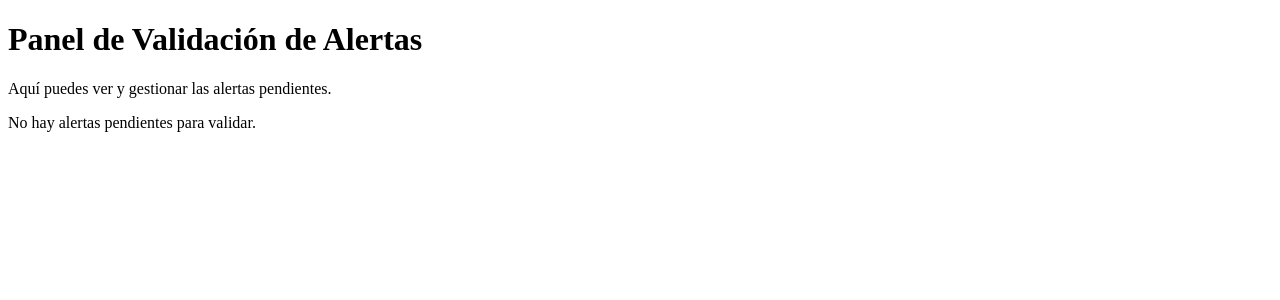
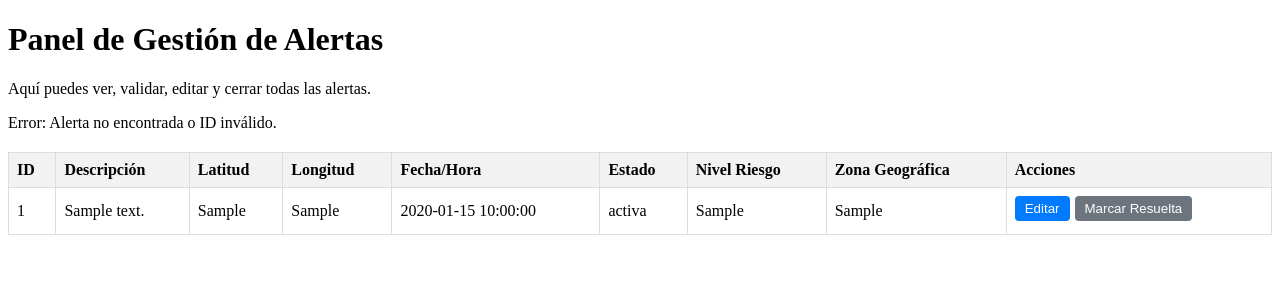
Before and after one commit to gollira77/AquaLerta, a PHP site: the page made by admin.php in a window 1280 px wide. Shown: the top 300 px of the page. Run offline with PHP 8.4, Linux system fonts and the light colour scheme; tables that the repository leaves empty or names only in its code hold one stand-in row (values such as "Sample post").

Commit message:
implementada la edicion y cierre de alertas activas

```diff
--- a/admin.php
+++ b/admin.php
@@ -1,7 +1,9 @@
 <?php
 include 'config.php';
 
-$sql = "SELECT id, descripcion, latitud, longitud, fecha_hora, estado FROM alertas WHERE estado = 'pendiente' ORDER BY fecha_hora DESC";
+// Consulta para obtener todas las alertas
+// Ordenadas por fecha/hora para ver las más recientes primero
+$sql = "SELECT id, descripcion, latitud, longitud, fecha_hora, estado, nivel_riesgo, zona_geografica FROM alertas ORDER BY fecha_hora DESC";
 $result = $conn->query($sql);
 
 ?>
@@ -11,7 +13,8 @@ $result = $conn->query($sql);
 <head>
     <meta charset="UTF-8">
     <meta name="viewport" content="width=device-width, initial-scale=1.0">
-    <title>Panel de Validación de Alertas - AquaLerta</title>
+    <title>Panel de Gestión de Alertas - AquaLerta</title>
+
     <link rel="stylesheet" href="assets/css/bootstrap.min.css">
     <link rel="stylesheet" href="assets/css/estilo.css">
     <style>
@@ -36,6 +39,7 @@ $result = $conn->query($sql);
             padding: 5px 10px;
             cursor: pointer;
             border-radius: 4px;
+            margin-bottom: 5px;
         }
         .btn-descartar {
             background-color: #dc3545;
@@ -44,6 +48,25 @@ $result = $conn->query($sql);
             padding: 5px 10px;
             cursor: pointer;
             border-radius: 4px;
+            margin-bottom: 5px;
+        }
+        .btn-editar {
+            background-color: #007bff;
+            color: white;
+            border: none;
+            padding: 5px 10px;
+            cursor: pointer;
+            border-radius: 4px;
+            margin-bottom: 5px;
+        }
+        .btn-resolver {
+            background-color: #6c757d;
+            color: white;
+            border: none;
+            padding: 5px 10px;
+            cursor: pointer;
+            border-radius: 4px;
+            margin-bottom: 5px;
         }
     </style>
 </head>
@@ -52,13 +75,22 @@ $result = $conn->query($sql);
     <?php include 'includes/navbar.php'; ?>
 
     <div class="container mt-5">
-        <h1>Panel de Validación de Alertas</h1>
-        <p>Aquí puedes ver y gestionar las alertas pendientes.</p>
+        <h1>Panel de Gestión de Alertas</h1>
+        <p>Aquí puedes ver, validar, editar y cerrar todas las alertas.</p>
 
         <?php
+        // Mostrar mensajes de estado
+        if (isset($_GET['status'])) {
+            if ($_GET['status'] == 'success') {
+                echo '<div class="alert alert-success" role="alert">¡Operación exitosa! Alerta ' . htmlspecialchars($_GET['action']) . '.</div>';
+            } elseif ($_GET['status'] == 'error') {
+                echo '<div class="alert alert-danger" role="alert">Error: ' . htmlspecialchars($_GET['message']) . '</div>';
+            }
+        }
+
         if ($result->num_rows > 0) {
             echo "<table>";
-            echo "<thead><tr><th>ID</th><th>Descripción</th><th>Latitud</th><th>Longitud</th><th>Fecha/Hora</th><th>Estado</th><th>Acciones</th></tr></thead>";
+            echo "<thead><tr><th>ID</th><th>Descripción</th><th>Latitud</th><th>Longitud</th><th>Fecha/Hora</th><th>Estado</th><th>Nivel Riesgo</th><th>Zona Geográfica</th><th>Acciones</th></tr></thead>";
             echo "<tbody>";
             // Mostrar cada fila de resultados
             while($row = $result->fetch_assoc()) {
@@ -69,31 +101,54 @@ $result = $conn->query($sql);
                 echo "<td>" . $row["longitud"]. "</td>";
                 echo "<td>" . $row["fecha_hora"]. "</td>";
                 echo "<td>" . $row["estado"]. "</td>";
+                echo "<td>" . $row["nivel_riesgo"]. "</td>"; // Mostrar nivel de riesgo
+                echo "<td>" . htmlspecialchars($row["zona_geografica"]). "</td>"; // Mostrar zona geográfica
                 echo "<td>";
-                // Botones para confirmar o descartar la alerta
-                echo "<form action='actualizar_estado_alerta.php' method='POST' style='display:inline;'>";
-                echo "<input type='hidden' name='id_alerta' value='" . $row["id"] . "'>";
-                echo "<input type='hidden' name='nuevo_estado' value='activa'>"; // Estado para confirmar
-                echo "<button type='submit' class='btn-confirmar'>Confirmar</button>";
-                echo "</form> ";
-                echo "<form action='actualizar_estado_alerta.php' method='POST' style='display:inline;'>";
-                echo "<input type='hidden' name='id_alerta' value='" . $row["id"] . "'>";
-                echo "<input type='hidden' name='nuevo_estado' value='rechazada'>"; // Estado para descartar
-                echo "<button type='submit' class='btn-descartar'>Descartar</button>";
-                echo "</form>";
+
+                // Botones de Confirmar/Descartar solo si el estado es 'pendiente'
+                if ($row["estado"] == 'pendiente') {
+                    echo "<form action='actualizar_estado_alerta.php' method='POST' style='display:inline-block; margin-right: 5px;'>";
+                    echo "<input type='hidden' name='id_alerta' value='" . $row["id"] . "'>";
+                    echo "<input type='hidden' name='nuevo_estado' value='activa'>";
+                    echo "<button type='submit' class='btn-confirmar'>Confirmar</button>";
+                    echo "</form>";
+                    echo "<form action='actualizar_estado_alerta.php' method='POST' style='display:inline-block;'>";
+                    echo "<input type='hidden' name='id_alerta' value='" . $row["id"] . "'>";
+                    echo "<input type='hidden' name='nuevo_estado' value='rechazada'>";
+                    echo "<button type='submit' class='btn-descartar'>Descartar</button>";
+                    echo "</form>";
+                }
+
+                // Botones de Editar y Resolver para alertas activas (o incluso pendientes/rechazadas si se quisiera reabrir)
+                if ($row["estado"] == 'activa' || $row["estado"] == 'pendiente' || $row["estado"] == 'rechazada') {
+                    echo "<form action='editar_alerta.php' method='GET' style='display:inline-block; margin-right: 5px;'>";
+                    echo "<input type='hidden' name='id_alerta' value='" . $row["id"] . "'>";
+                    echo "<button type='submit' class='btn-editar'>Editar</button>";
+                    echo "</form>";
+                }
+
+                // Botón de Marcar como Resuelta solo si la alerta no está ya resuelta
+                if ($row["estado"] != 'resuelta') {
+                    echo "<form action='actualizar_estado_alerta.php' method='POST' style='display:inline-block;'>";
+                    echo "<input type='hidden' name='id_alerta' value='" . $row["id"] . "'>";
+                    echo "<input type='hidden' name='nuevo_estado' value='resuelta'>";
+                    echo "<button type='submit' class='btn-resolver'>Marcar Resuelta</button>";
+                    echo "</form>";
+                }
                 echo "</td>";
                 echo "</tr>";
             }
             echo "</tbody>";
             echo "</table>";
         } else {
-            echo "<p>No hay alertas pendientes para validar.</p>";
+            echo "<p>No hay alertas en el sistema para gestionar.</p>";
         }
         $conn->close(); // Cerrar la conexión a la base de datos
         ?>
     </div>
 
     <?php include 'includes/footer.php'; ?>
+
     <script src="assets/js/bootstrap.bundle.min.js"></script>
 </body>
 </html>
```
Also changed, not shown: editar_alerta.php (added, +116 -0 lines).
